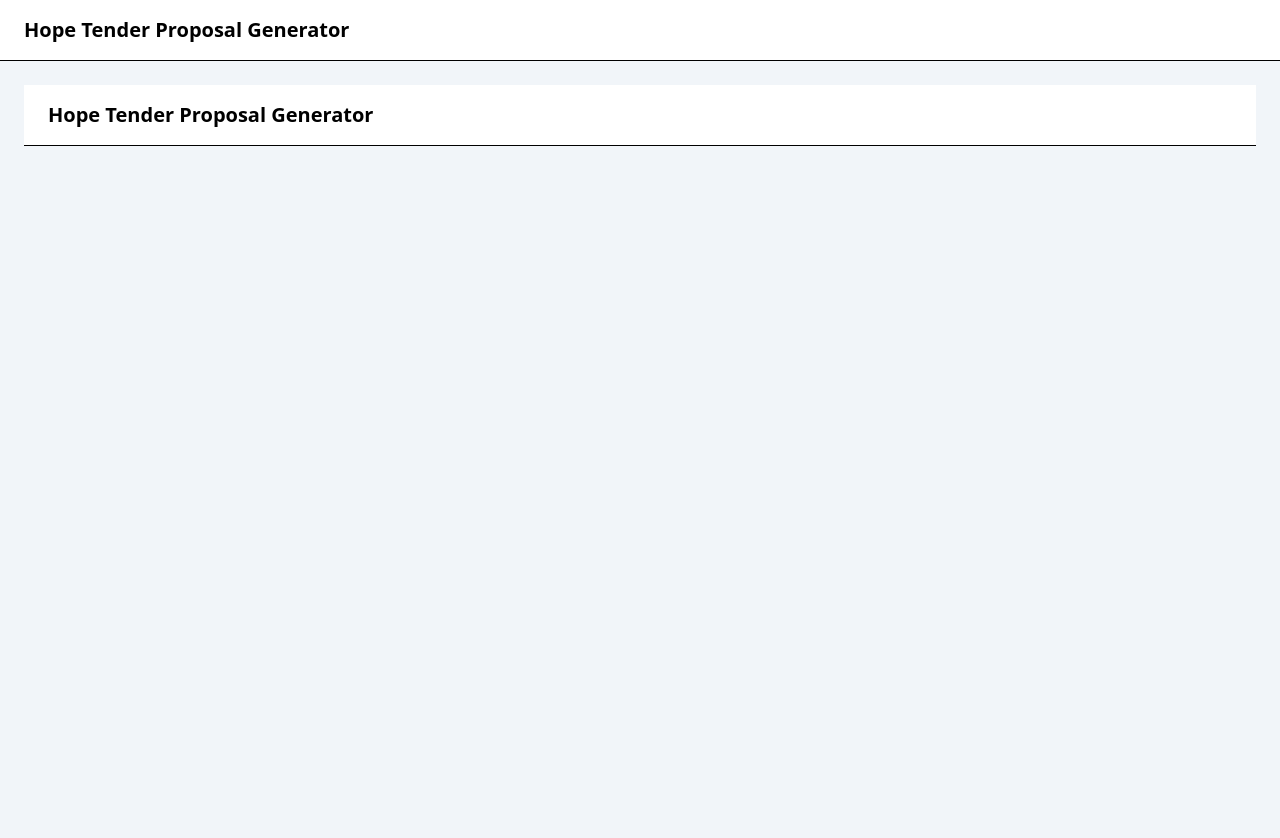
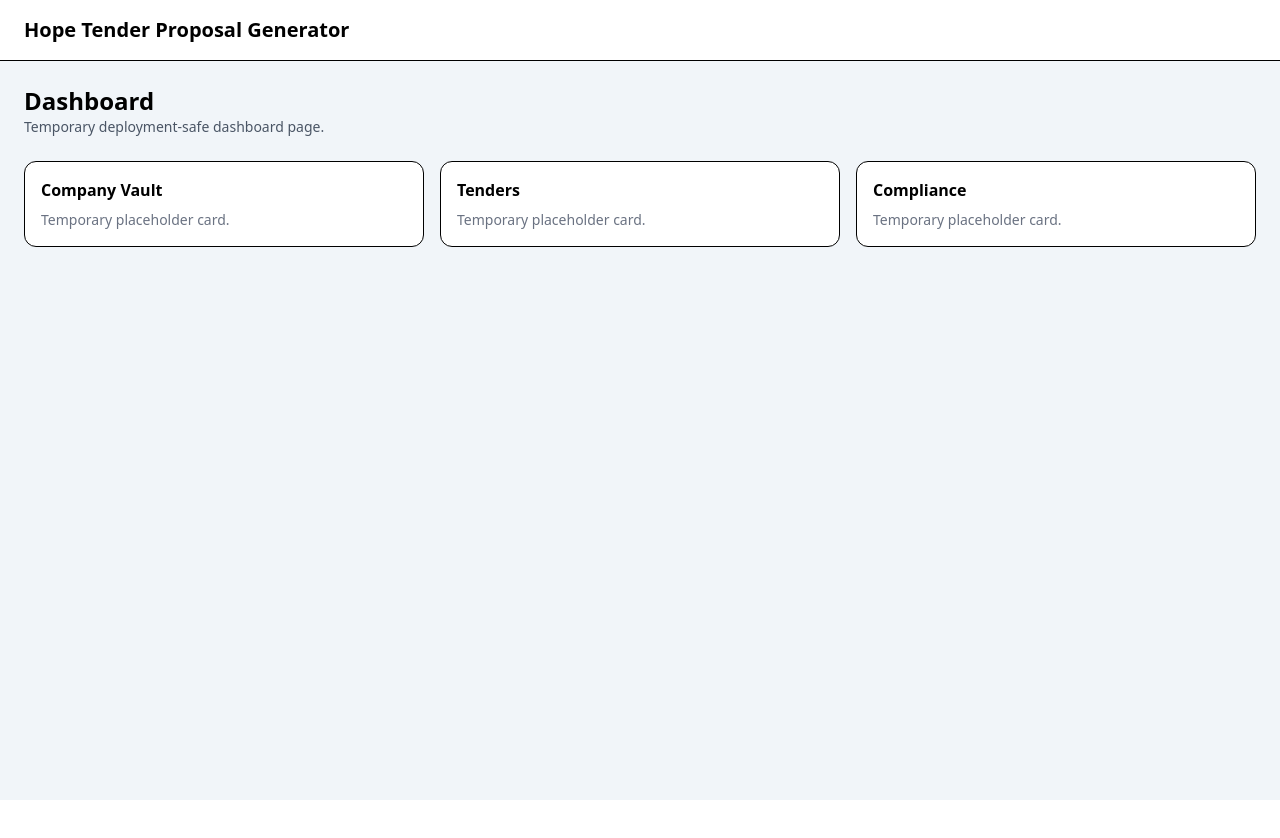
Before and after one commit to ahmekebe83-ship-it/hope-tender-next-app, a Next.js app: page /dashboard in a window 1280 px wide. Shown: the top 838 px of the page. After the commit the page ends 800 px from the top, so only its background shows below. Built offline with nearby package versions, Linux system fonts and the light colour scheme.

Commit message:
Temporarily simplify real dashboard route for Vercel runtime fix

```diff
--- a/app/(dashboard)/dashboard/page.tsx
+++ b/app/(dashboard)/dashboard/page.tsx
@@ -1,17 +1,35 @@
-import type { ReactNode } from "react";
+export default function DashboardPage() {
+  return (
+    <div className="space-y-6">
+      <div>
+        <h1 className="text-2xl font-bold">Dashboard</h1>
+        <p className="text-sm text-gray-600">
+          Temporary deployment-safe dashboard page.
+        </p>
+      </div>
 
-export default function DashboardLayout({
-  children,
-}: {
-  children: ReactNode;
-}) {
-  return (
-    <div className="min-h-screen bg-[#f1f5f9]">
-      <header className="border-b bg-white px-6 py-4">
-        <h1 className="text-xl font-bold">Hope Tender Proposal Generator</h1>
-      </header>
+      <div className="grid gap-4 md:grid-cols-3">
+        <div className="rounded-xl border bg-white p-4">
+          <h2 className="font-semibold">Company Vault</h2>
+          <p className="text-sm text-gray-500 mt-2">
+            Temporary placeholder card.
+          </p>
+        </div>
 
-      <main className="p-6">{children}</main>
+        <div className="rounded-xl border bg-white p-4">
+          <h2 className="font-semibold">Tenders</h2>
+          <p className="text-sm text-gray-500 mt-2">
+            Temporary placeholder card.
+          </p>
+        </div>
+
+        <div className="rounded-xl border bg-white p-4">
+          <h2 className="font-semibold">Compliance</h2>
+          <p className="text-sm text-gray-500 mt-2">
+            Temporary placeholder card.
+          </p>
+        </div>
+      </div>
     </div>
   );
 }
```
